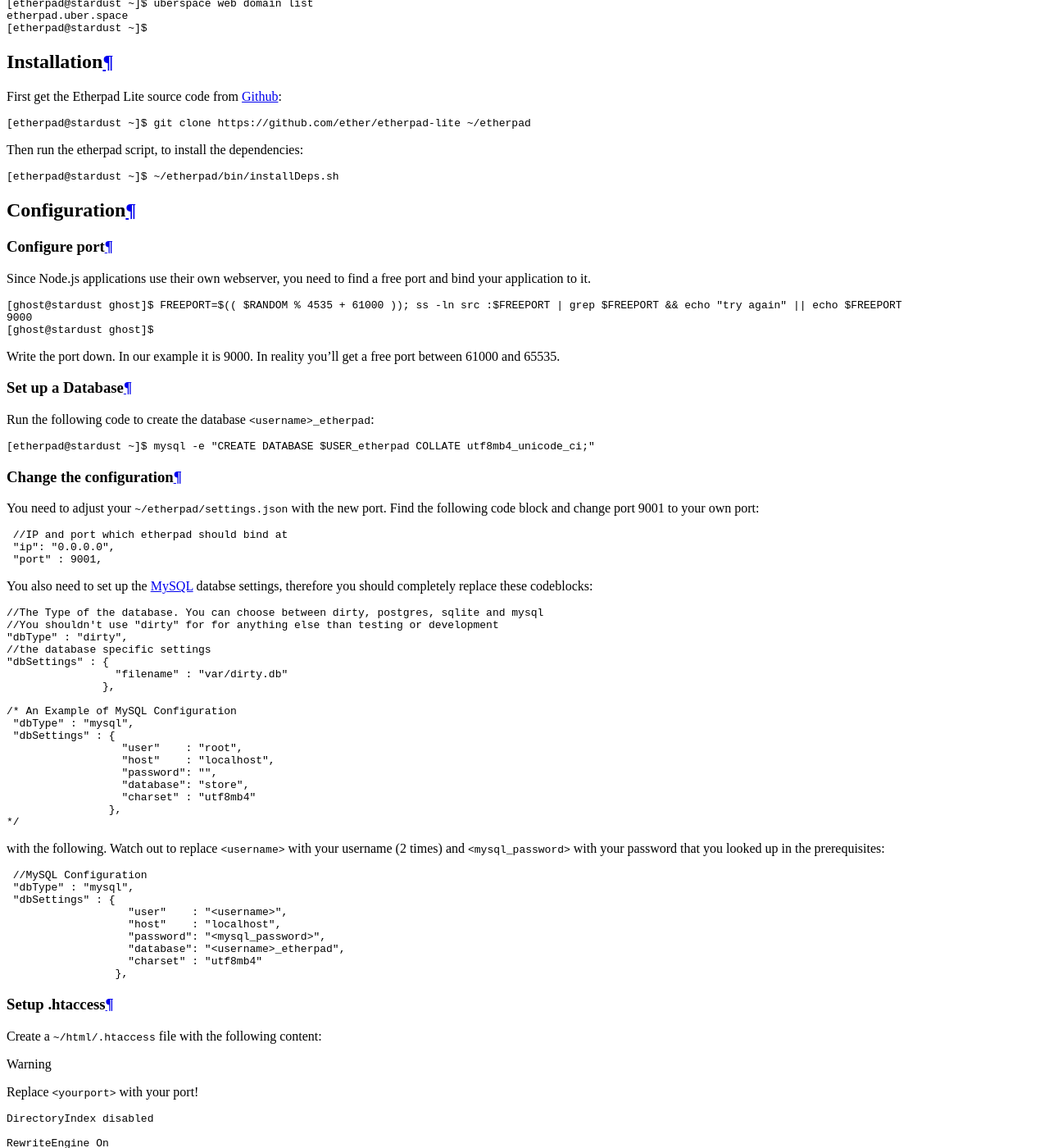
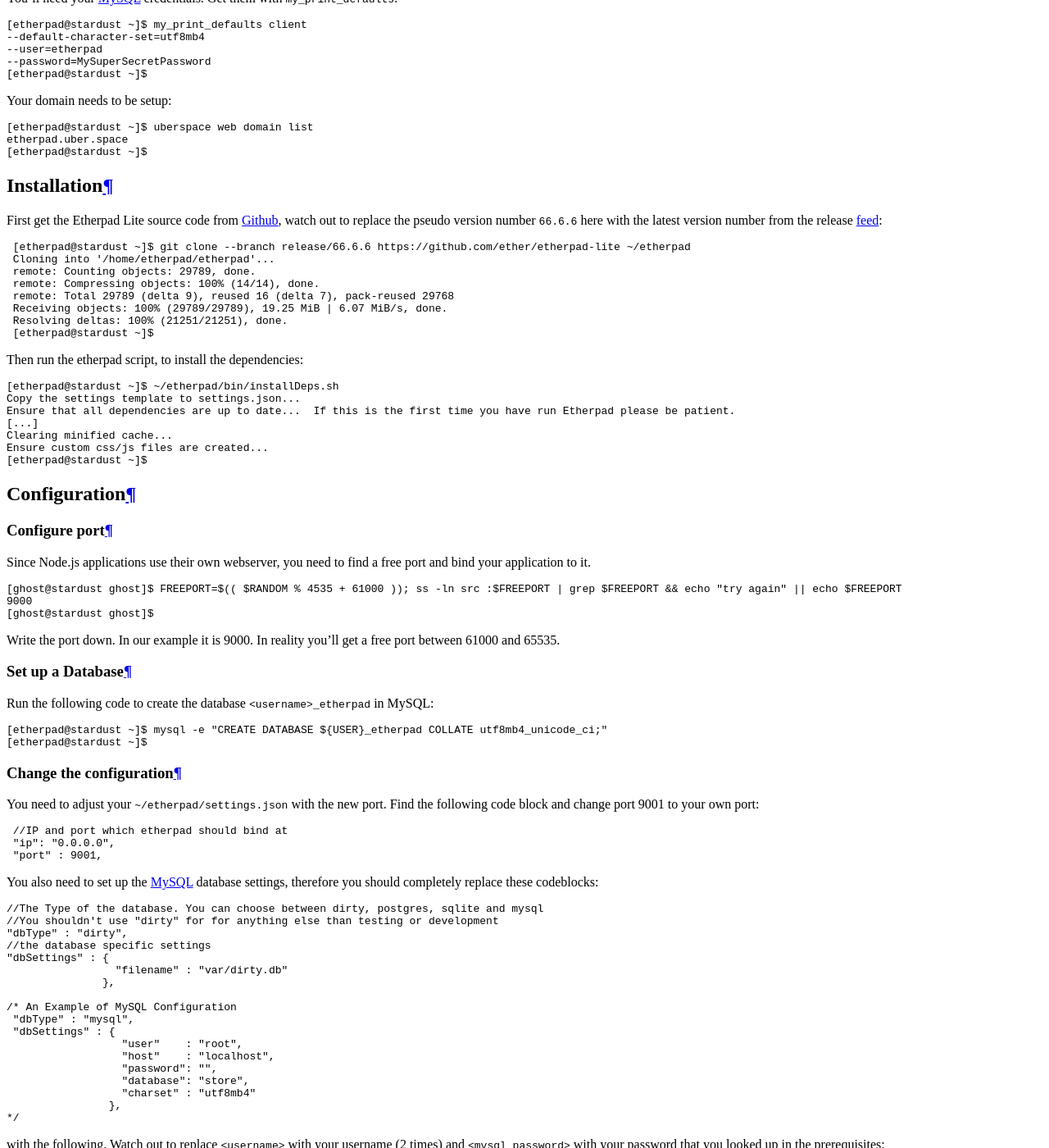
Before and after one commit to Uberspace/lab, a Sphinx documentation site: the page built from source/etherpad.rst, in a window 1280 px wide and 1400 px high, scrolled down 1222 px. Shown: the whole window at 82% size. Built offline with Sphinx 7.4.7 and the Read the Docs theme 2.0.0, drawn with Linux system fonts in a browser that asks for light colours; some of the changed text lies outside the part shown.

Commit message:
fixed and updated guide

```diff
--- a/source/etherpad.rst
+++ b/source/etherpad.rst
@@ -1,6 +1,9 @@
 .. highlight:: console
 
 .. sidebar:: About
+
+  .. image:: _static/images/etherpad.png
+      :align: center
 
   This guide has been tested with Uberspace 7.1.1 and Etherpad Lite 1.6.3
 
@@ -8,8 +11,11 @@
 Etherpad Lite
 #############
 
-Etherpad Lite is a real-time collaborative writing tool. It is based on NodeJs and comes with lot of possible plugins.
+`Etherpad Lite`_ is a real-time collaborative writing tool. It is based on Node.Js_ and comes with lots of possible plugins.
 
+|
+|
+|
 ----
 
 .. note:: For this guide you should be familiar with the basic concepts of
@@ -51,17 +57,33 @@
 Installation
 ============
 
-First get the Etherpad Lite source code from Github_:
+First get the Etherpad Lite source code from Github_, watch out to replace the pseudo version number ``66.6.6`` here with the latest version number from the release feed_:
 
 .. code-block:: console
+ :emphasize-lines: 1
 
-  [etherpad@stardust ~]$ git clone https://github.com/ether/etherpad-lite ~/etherpad
+  [etherpad@stardust ~]$ git clone --branch release/66.6.6 https://github.com/ether/etherpad-lite ~/etherpad
+  Cloning into '/home/etherpad/etherpad'...
+  remote: Counting objects: 29789, done.
+  remote: Compressing objects: 100% (14/14), done.
+  remote: Total 29789 (delta 9), reused 16 (delta 7), pack-reused 29768
+  Receiving objects: 100% (29789/29789), 19.25 MiB | 6.07 MiB/s, done.
+  Resolving deltas: 100% (21251/21251), done.
+  [etherpad@stardust ~]$
+
 
 Then run the etherpad script, to install the dependencies:
 
 .. code-block:: console
 
   [etherpad@stardust ~]$ ~/etherpad/bin/installDeps.sh
+  Copy the settings template to settings.json...
+  Ensure that all dependencies are up to date...  If this is the first time you have run Etherpad please be patient.
+  [...]
+  Clearing minified cache...
+  Ensure custom css/js files are created...
+  [etherpad@stardust ~]$
+
 
 Configuration
 =============
@@ -76,27 +98,28 @@
 Set up a Database
 -----------------
 
-Run the following code to create the database ``<username>_etherpad``:
+Run the following code to create the database ``<username>_etherpad`` in MySQL:
 
 .. code-block:: console
 
-  [etherpad@stardust ~]$ mysql -e "CREATE DATABASE $USER_etherpad COLLATE utf8mb4_unicode_ci;"
+  [etherpad@stardust ~]$ mysql -e "CREATE DATABASE ${USER}_etherpad COLLATE utf8mb4_unicode_ci;"
+  [etherpad@stardust ~]$
 
 Change the configuration
 ------------------------
 
 You need to adjust your ``~/etherpad/settings.json`` with the new port. Find the following code block and change port 9001 to your own port:
 
-.. code-block:: console
+.. code-block:: json
  :emphasize-lines: 3
 
   //IP and port which etherpad should bind at
   "ip": "0.0.0.0",
   "port" : 9001,
 
-You also need to set up the MySQL_ databse settings, therefore you should completely replace these codeblocks:
+You also need to set up the MySQL_ database settings, therefore you should completely replace these codeblocks:
 
-::
+.. code-block:: json
 
   //The Type of the database. You can choose between dirty, postgres, sqlite and mysql
   //You shouldn't use "dirty" for for anything else than testing or development
@@ -119,7 +142,7 @@
 
 with the following. Watch out to replace ``<username>`` with your username (2 times) and ``<mysql_password>`` with your password that you looked up in the prerequisites:
 
-.. code-block:: console
+.. code-block:: json
  :emphasize-lines: 4,6,7
 
   //MySQL Configuration
@@ -158,7 +181,7 @@
 
 Tell supervisord_ to refresh its configuration and start the service:
 
-::
+.. code-block:: console
 
  [etherpad@stardust ~]$ supervisorctl reread
  etherpad: available
@@ -181,14 +204,40 @@
 Updates
 =======
 
-.. note:: You need to keep Etherpad Lite updated by pulling the current sourcecode from Github with ``git pull origin``. Afterwards, use ``supervisorctl restart etherpad`` to restart with the new codebase.
+.. note:: Check the update feed_ regularly to stay informed about the newest version.
 
 
-.. _Loremipsum: https://en.wikipedia.org/wiki/Lorem_ipsum
+If there is a new version available, you can get the code using git. Replace the pseudo version number ``66.6.6`` with the latest version number you got from the release feed_:
+
+.. code-block:: console
+
+  [etherpad@stardust ~]$ cd ~/etherpad
+  [etherpad@stardust ~]$ git pull origin release/66.6.6
+  From git://github.com/ether/etherpad-lite
+  * branch              release/66.6.6 -> FETCH_HEAD
+  Updating e84c6962..1e25e7fc
+  Fast-forward
+  [...]
+  32 files changed, 2033 insertions(+), 212 deletions(-)
+  [...]
+  [etherpad@stardust ~]$
+
+Then you need to restart the service daemon, so the new code is used by the webserver:
+
+.. code-block:: console
+
+  [etherpad@stardust ~]$ supervisorctl restart etherpad
+  etherpad: stopped
+  etherpad: started
+  [etherpad@stardust ~]$
+
+
+
+.. _`Etherpad Lite`: http://etherpad.org/
 .. _Node.js: https://manual.uberspace.de/en/lang-nodejs.html
 .. _npm: https://manual.uberspace.de/en/lang-nodejs.html#npm
 .. _MySQL: https://manual.uberspace.de/en/database-mysql.html
 .. _supervisord: https://manual.uberspace.de/en/daemons-supervisord.html
 .. _domains: https://manual.uberspace.de/en/web-domains.html
-.. _feed: https://github.com/lorem/ipsum/releases.atom
 .. _Github: https://github.com/ether/etherpad-lite
+.. _feed: https://github.com/ether/etherpad-lite/releases.atom
```
Also changed, not shown: source/_static/images/etherpad.png (added).
